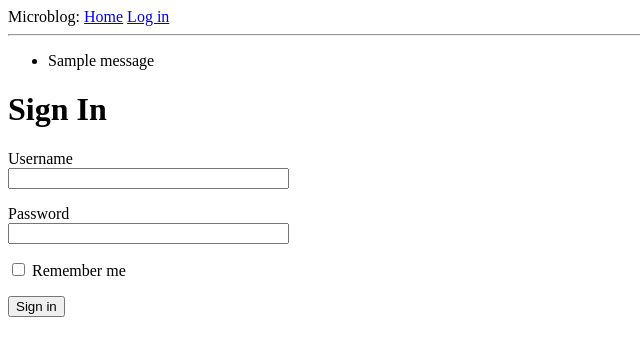
After one commit to BloodScore/FlaskTutorial, a Flask app: page /login in a window 1280 px wide. The commit adds this page. Shown: the top 356 px of the page, without its empty margins (0-640 px from the left). Run offline with Flask 2, Linux system fonts and the light colour scheme; one stand-in notice (Sample message) is shown.

Commit message:
forms, templates and config added

```diff
--- a/app/__init__.py
+++ b/app/__init__.py
@@ -1,6 +1,12 @@
 from flask import Flask
+from config import Config
+from flask_sqlalchemy import SQLAlchemy
+from flask_migrate import Migrate
 
 
 app = Flask(__name__)
+app.config.from_object(Config)
+db = SQLAlchemy(app)
+migrate = Migrate(app, db)
 
 from app import routes
--- /dev/null
+++ b/app/forms.py
@@ -0,0 +1,10 @@
+from flask_wtf import FlaskForm
+from wtforms import StringField, BooleanField, PasswordField, SubmitField
+from wtforms.validators import DataRequired
+
+
+class LoginForm(FlaskForm):
+    username = StringField('Username', validators=[DataRequired()])
+    password = PasswordField('Password', validators=[DataRequired()])
+    remember_me = BooleanField('Remember me')
+    submit = SubmitField('Sign in')
--- a/app/routes.py
+++ b/app/routes.py
@@ -1,9 +1,36 @@
-from flask import render_template
+from flask import render_template, flash, redirect, url_for
 from app import app
+from app.forms import LoginForm
 
 
 @app.route('/')
 @app.route('/index')
 def index():
-    user = {'name': 'Dima'}
-    return render_template('index.html', title='Home', user=user)
+    user = {'username': 'Dima'}
+    posts = [
+        {
+            'author': {'username': 'John'},
+            'body': 'Beautiful day in Portland!'
+        },
+        {
+            'author': {'username': 'Susan'},
+            'body': 'The Avengers movie was so cool!'
+        },
+        {
+            'author': {'username': 'Ипполит'},
+            'body': 'Какая гадость эта ваша заливная рыба!!'
+        }
+    ]
+    return render_template('index.html', title='Home', user=user, posts=posts)
+
+
+@app.route('/login', methods=['GET', 'POST'])
+def login():
+    form = LoginForm()
+    if form.validate_on_submit():
+        flash(f'Login requested for user {form.username.data}, remember_me={form.remember_me.data}')
+        return redirect(url_for('/index'))
+    from config import Config
+    a = Config()
+    print(a.SQLALCHEMY_DATABASE_URI)
+    return render_template('login.html', title='Sign in', form=form)
--- /dev/null
+++ b/app/static/css/style.css
@@ -0,0 +1,3 @@
+.comment {
+    background-color: green;
+}
--- /dev/null
+++ b/app/templates/base.html
@@ -0,0 +1,30 @@
+<!DOCTYPE html>
+<html lang="en">
+<head>
+    <meta charset="UTF-8">
+    {% if title %}
+        <title>{{ title }} - Microblog</title>
+    {% else %}
+        <title>Welcome to Microblog!</title>
+    {% endif %}
+    <link rel="stylesheet" href="/static/css/style.css">
+</head>
+<body>
+    <div>
+        Microblog:
+        <a href="{{ url_for('index') }}">Home</a>
+        <a href="{{ url_for('login') }}">Log in</a>
+    </div>
+    <hr>
+    {% with messages = get_flashed_messages() %}
+        {% if messages %}
+            <ul>
+                {% for message in messages %}
+                    <li>{{ message }}</li>
+                {% endfor %}
+            </ul>
+        {% endif %}
+    {% endwith %}
+    {% block content %}{% endblock %}
+</body>
+</html>
--- /dev/null
+++ b/app/templates/login.html
@@ -0,0 +1,24 @@
+{% extends 'base.html' %}
+
+{% block content %}
+    <h1>Sign In</h1>
+    <form action="" method="post" novalidate>
+        {{ form.hidden_tag() }}
+        <p>
+            {{ form.username.label }}<br>
+            {{ form.username(size=32) }}
+            {% for error in form.username.errors %}
+                <span style="color: red;">[{{ error }}]</span>
+            {% endfor %}
+        </p>
+        <p>
+            {{ form.password.label }}<br>
+            {{ form.password(size=32) }}
+            {% for error in form.password.errors %}
+                <span style="color: red;">[{{ error }}]</span>
+            {% endfor %}
+        </p>
+        <p>{{ form.remember_me() }} {{ form.remember_me.label }}</p>
+        <p>{{ form.submit() }}</p>
+    </form>
+{% endblock %}
--- a/requirements.txt
+++ b/requirements.txt
@@ -1 +1,5 @@
 Flask==2.0.1
+Flask-Migrate==3.0.1
+Flask-SQLAlchemy==2.5.1
+Flask-WTF==0.15.1
+python-dotenv==0.18.0
```
Also changed, not shown: app/templates/index.html (+8 -8 lines), config.py (added, +14 -0 lines), 1 other file.
